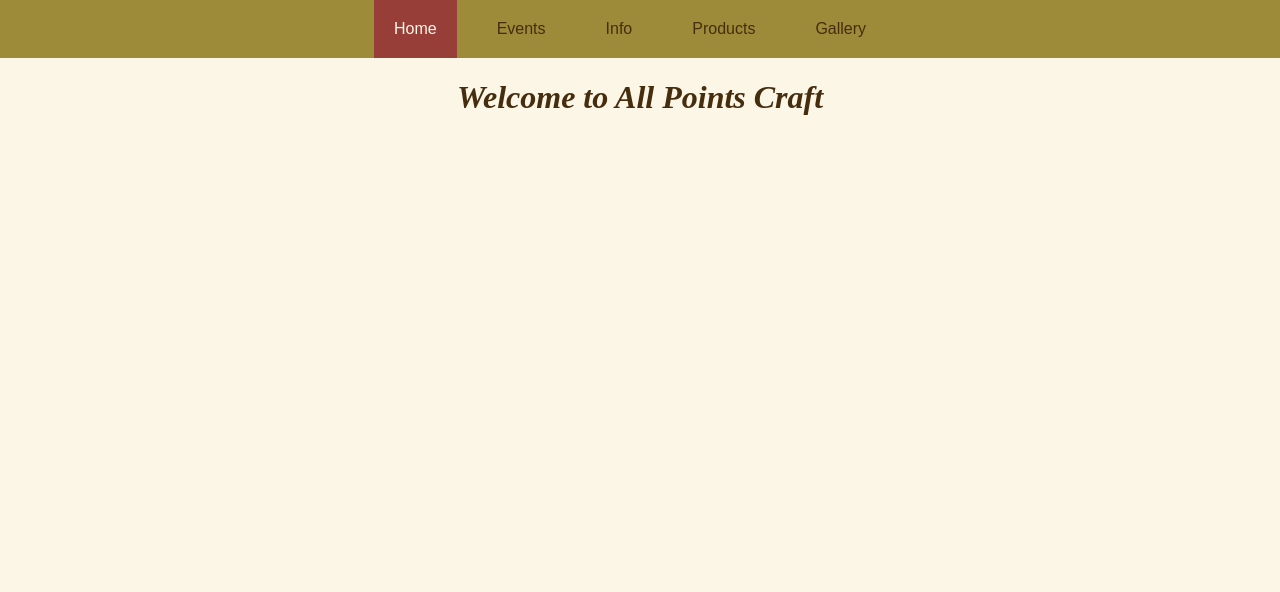
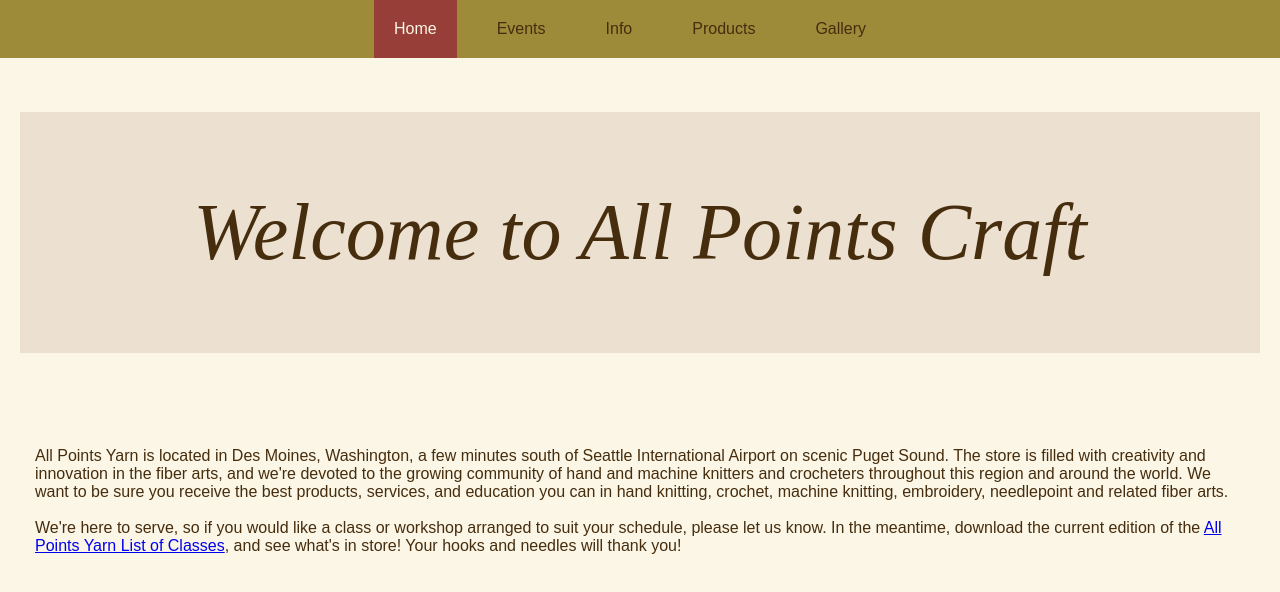
Before and after one commit to TheIntrovertedDragon/WebDesign1_Final, a plain HTML site: page index.html in a window 1280 px wide. Drawn offline with Linux system fonts and the light colour scheme; a web font is replaced by a local one.

Commit message:
ihu8y7i6uyrdhf

```diff
--- a/css/style.css
+++ b/css/style.css
@@ -1,7 +1,7 @@
 body {
   background-color: #fbf6e6;
   margin: 0;
-  font-family: "mendl-sans-dawn", sans-serif;
+  font-family: "mendl-sans-dusk", sans-serif;
   font-weight: 400;
   font-style: normal;
   color: #462d0e;
@@ -9,16 +9,31 @@ body {
 
 h1 {
   font-family: "acuta", serif;
-  font-weight: 700;
+  font-weight: 467;
+  font-size: 80px;
   font-style: italic;
+  padding-top:75px;
+  padding-bottom:75px;
+  padding-right:40px;
+  padding-left:40px;
+  background-color: #ece0d0;
 }
 
+p {
+  padding: 15px;
+}
 
 .grid-container{
   display:grid;
   grid-gap: 10px;
   grid-template-columns: 1fr 1fr 1fr;
+  margin-left: 20px;
+  margin-right: 20px;
 }
+
+
+
+
 
 nav {
   background-color: #9d8b3a;
@@ -54,3 +69,18 @@ nav a:hover {
   background-color: #ece0d0;
   color:#462d0e;
 }
+
+
+
+
+
+@keyframes reveal {
+  from {transform: translateY(100%);}
+  to {transform: translateY(0);}
+}
+
+.reveal {
+  overflow: hidden;
+  animation-name: reveal;
+  animation-duration: 0.3s;
+}
--- a/index.html
+++ b/index.html
@@ -21,7 +21,15 @@
 
 
   <div class="grid-container">
-    <h1 style="grid-column: 1 / span 3; grid-row: 1; text-align: center;">Welcome to All Points Craft</h1>
+    <h1 style="grid-column: 1 / span 3; grid-row: 1; text-align: center;">
+      <div class="reveal">
+        Welcome to All Points Craft
+      </div>
+    </h1>
+
+    <p style="grid-column: 1 / span 3; grid-row: 2;">All Points Yarn is located in Des Moines, Washington, a few minutes south of Seattle International Airport on scenic Puget Sound.  The store is filled with creativity and innovation in the fiber arts, and we're devoted to the growing community of hand and machine knitters and crocheters throughout this region and around the world.  We want to be sure you receive the best products, services, and education you can in hand knitting, crochet, machine knitting, embroidery, needlepoint and related fiber arts.
+    <br><br>We're here to serve, so if you would like a class or workshop arranged to suit your schedule, please let us know.  In the meantime, download the current edition of the <a target="_blank" href="https://www.allpointsyarn.com/documents/2026%2001%20-%2006%20ALLPOINTS%20Classes%20Horiz.pdf">All Points Yarn List of Classes</a>, and see what's in store!  Your hooks and needles will thank you!</p>
+
   </div>
 
 
```
